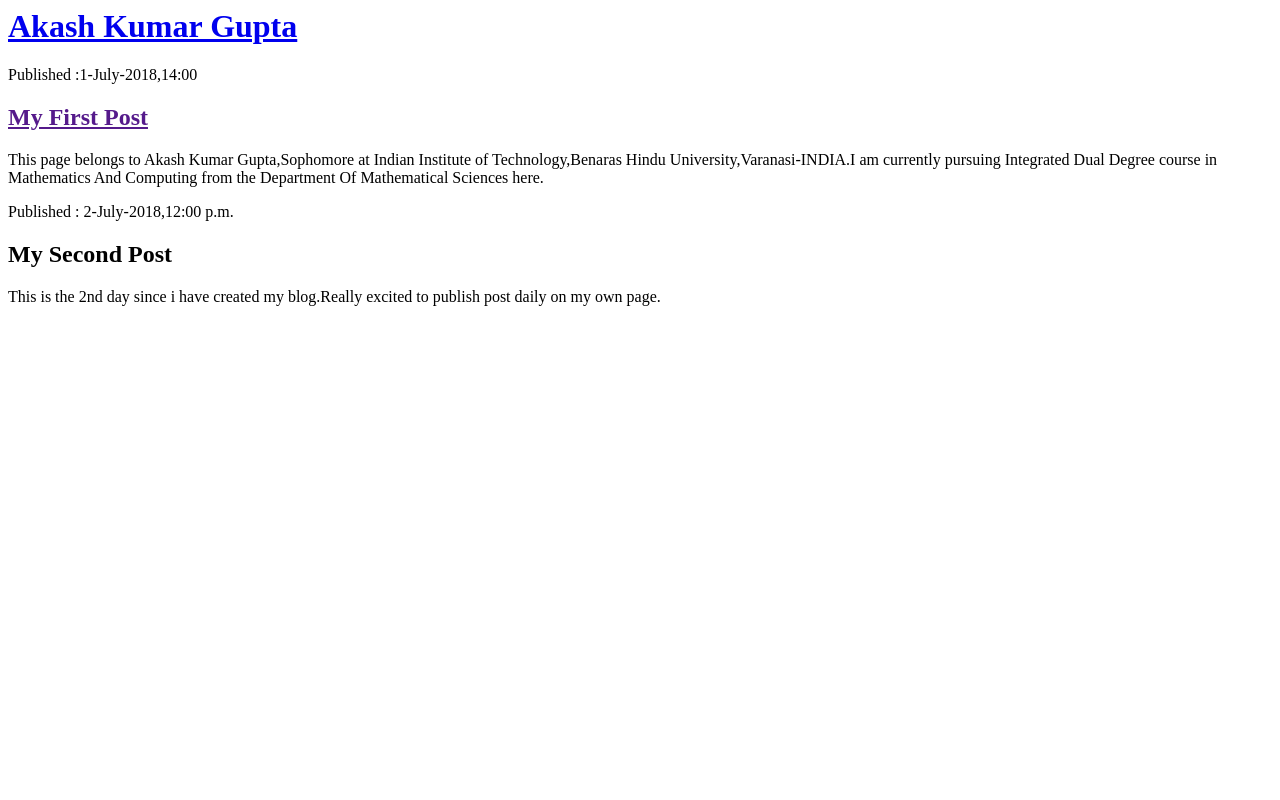
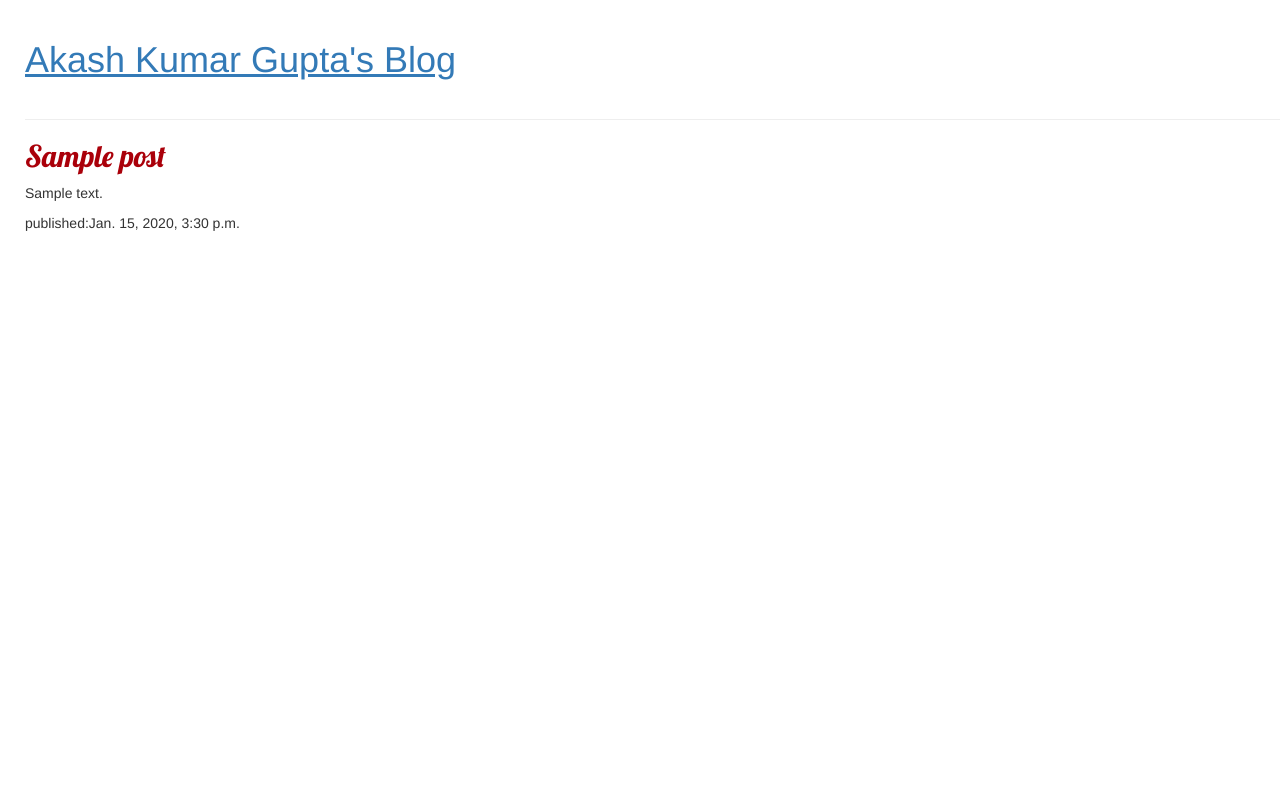
Before and after one commit to modanwalakash/my-first-blog, a Django app: template blog/templates/blog/post_list.html in a window 1280 px wide. Run offline with Django 3.2, Linux system fonts and the light colour scheme; the template is opened without the code that fills it: values that come from a table or form of the project are taken from there, others are empty; tables that the repository leaves empty hold one stand-in row (values such as "Sample post"); some libraries are stand-ins or nearby versions.

Commit message:
Modified templates to display posts from database.

```diff
--- /dev/null
+++ b/blog/static/css/blog.css
@@ -0,0 +1,7 @@
+h2 a{
+color:#AA000A;
+font-family: 'Lobster';
+}
+body {
+    padding-left: 25px;
+}
--- a/blog/templates/blog/post_list.html
+++ b/blog/templates/blog/post_list.html
@@ -1,21 +1,24 @@
+{% load staticfiles %}
 <html>
 <head>
+
+<link rel="stylesheet" href="//maxcdn.bootstrapcdn.com/bootstrap/3.2.0/css/bootstrap.min.css">
+<link rel="stylesheet" href="//maxcdn.bootstrapcdn.com/bootstrap/3.2.0/css/bootstrap-theme.min.css">
+<link href="//fonts.googleapis.com/css?family=Lobster&subset=latin,latin-ext" rel="stylesheet" type="text/css">
+<link rel="stylesheet" href="{% static 'css/blog.css' %}">
 <title>Akash Kumar Gupta's Blog</title>
 </head>
 <body>
-<div>
+<div class="page-header">
 <h1>
-<a href="/">Akash Kumar Gupta</a></h1>
+<a href="/"><u>Akash Kumar Gupta's Blog</u></a></h1>
+<br>
 </div>
-<div>
-<p>Published :1-July-2018,14:00</p>
-<h2><a href="">My First Post</a></h2>
-<p>This page belongs to Akash Kumar Gupta,Sophomore at Indian Institute of Technology,Benaras Hindu University,Varanasi-INDIA.I am currently pursuing Integrated Dual Degree course in Mathematics And Computing from the Department Of Mathematical Sciences here.</p>
-</div>
-<div>
-<p>Published : 2-July-2018,12:00 p.m.</p>
-<h2>My Second Post</h2>
-<p>This is the 2nd day since i have created my blog.Really excited to publish post daily on my own page.</p>
-</div>
+{% for post in posts %}
+    <div>
+<h2><a href="">{{post.title}}</a></h2>
+<p>{{post.text|linebreaksbr}}</p>
+<p>published:{{post.published_date }}</p>
+{% endfor %}
 </body>
 </html>
```
Also changed, not shown: blog/views.py (+6 -2 lines).
